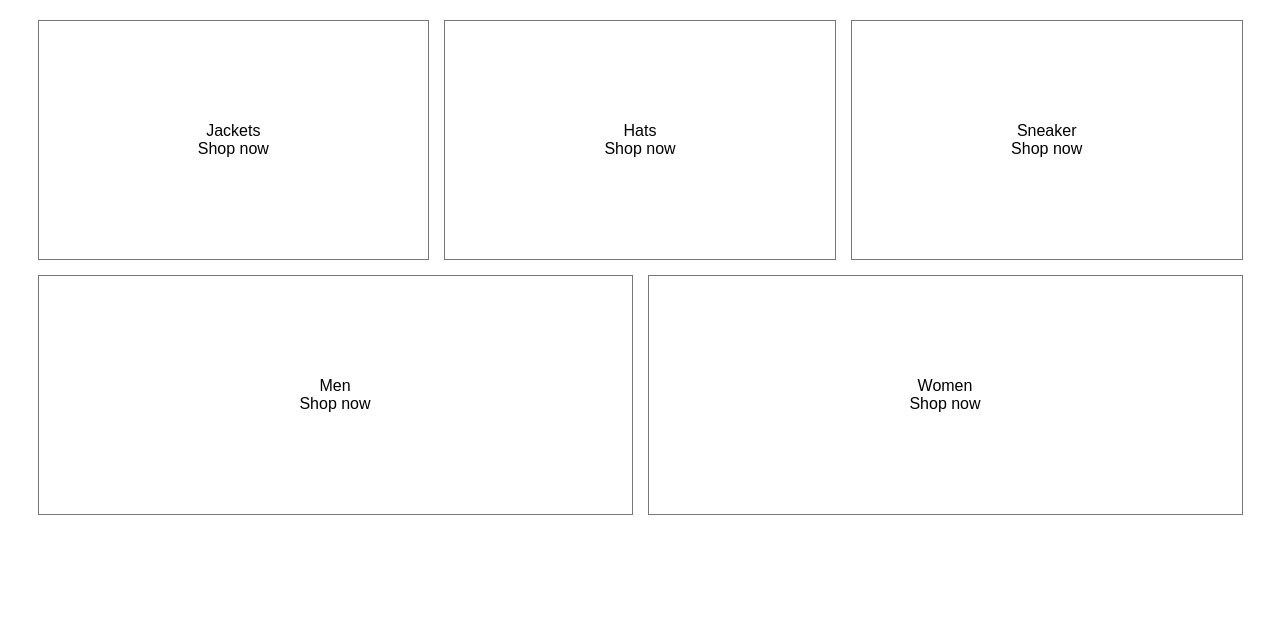
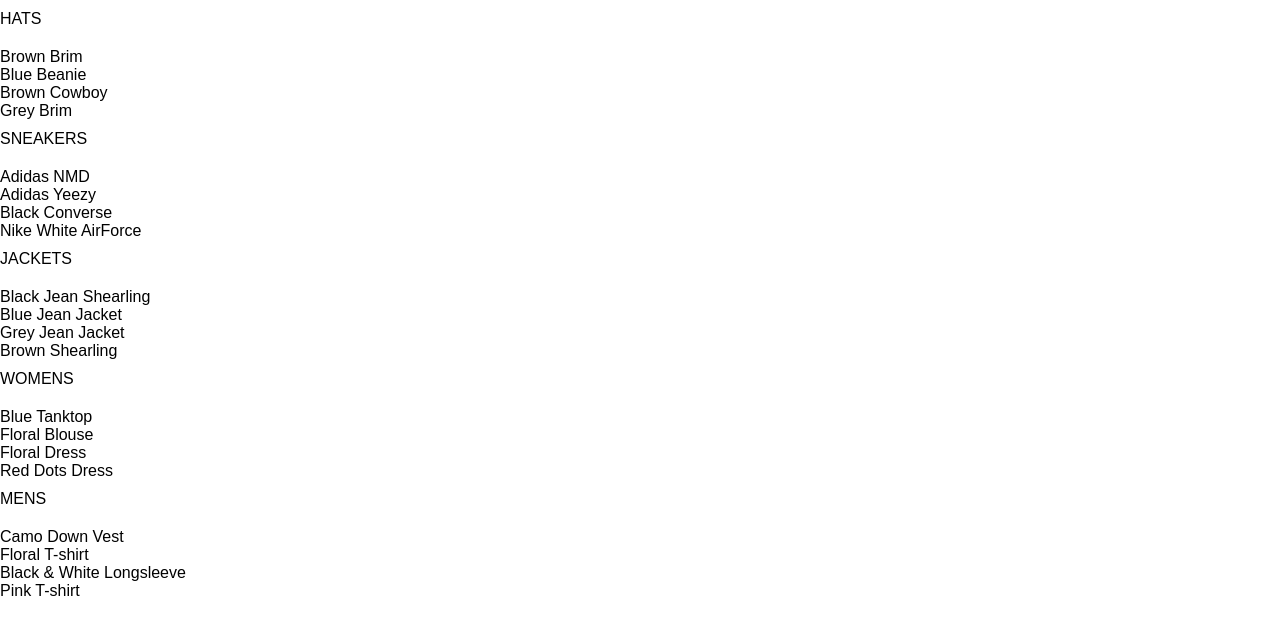
Before and after one commit to rafiurrafi/react-bootcamp, a React (Create React App) app: page /shop in a window 1280 px wide. Shown: the top 634 px of the page. Built offline with nearby package versions, Linux system fonts and the light colour scheme.

Commit message:
crown - added collection preview component

```diff
--- a/src/app.jsx
+++ b/src/app.jsx
@@ -4,12 +4,13 @@ import React from "react";
 import "./app.css";
 import Homepage from "./pages/homepage/homepage";
 import { BrowserRouter, Switch, Route } from "react-router-dom";
+import ShopPage from "./pages/shop/shopPage";
 class App extends React.Component {
   render() {
     return (
       <BrowserRouter>
         <Switch>
-          <Route path="/hats" component={() => <h1>Hats</h1>} />
+          <Route path="/shop" component={ShopPage} />
           <Route path="/" component={Homepage} />
         </Switch>
       </BrowserRouter>
--- /dev/null
+++ b/src/components/collection-preview/collectionPreview.jsx
@@ -0,0 +1,19 @@
+import React from "react";
+import "./collectionPreview.scss";
+
+const CollectionPreview = ({ title, items }) => {
+  return (
+    <div className="collection-preview">
+      <div className="title">{title.toUpperCase()}</div>
+      <div className="preview">
+        {items
+          .filter((item, idx) => idx < 4)
+          .map((item) => (
+            <div>{item.name}</div>
+          ))}
+      </div>
+    </div>
+  );
+};
+
+export default CollectionPreview;
--- /dev/null
+++ b/src/components/collection-preview/collectionPreview.scss
@@ -0,0 +1,6 @@
+.collection-preview {
+  .title {
+    margin-top: 10px;
+    margin-bottom: 20px;
+  }
+}
--- /dev/null
+++ b/src/pages/shop/shopPage.jsx
@@ -0,0 +1,23 @@
+import React from "react";
+import SHOP_DATA from "./shop_data";
+import CollectionPreview from "../../components/collection-preview/collectionPreview";
+class ShopPage extends React.Component {
+  constructor(props) {
+    super(props);
+    this.state = {
+      collections: SHOP_DATA,
+    };
+  }
+  render() {
+    const { collections } = this.state;
+    return (
+      <div className="shop-page">
+        {collections.map(({ _id, ...collectionProps }) => (
+          <CollectionPreview key={_id} {...collectionProps} />
+        ))}
+      </div>
+    );
+  }
+}
+
+export default ShopPage;
--- /dev/null
+++ b/src/pages/shop/shop_data.jsx
@@ -0,0 +1,248 @@
+const SHOP_DATA = [
+  {
+    id: 1,
+    title: "Hats",
+    routeName: "hats",
+    items: [
+      {
+        id: 1,
+        name: "Brown Brim",
+        imageUrl: "https://i.ibb.co/ZYW3VTp/brown-brim.png",
+        price: 25,
+      },
+      {
+        id: 2,
+        name: "Blue Beanie",
+        imageUrl: "https://i.ibb.co/ypkgK0X/blue-beanie.png",
+        price: 18,
+      },
+      {
+        id: 3,
+        name: "Brown Cowboy",
+        imageUrl: "https://i.ibb.co/QdJwgmp/brown-cowboy.png",
+        price: 35,
+      },
+      {
+        id: 4,
+        name: "Grey Brim",
+        imageUrl: "https://i.ibb.co/RjBLWxB/grey-brim.png",
+        price: 25,
+      },
+      {
+        id: 5,
+        name: "Green Beanie",
+        imageUrl: "https://i.ibb.co/YTjW3vF/green-beanie.png",
+        price: 18,
+      },
+      {
+        id: 6,
+        name: "Palm Tree Cap",
+        imageUrl: "https://i.ibb.co/rKBDvJX/palm-tree-cap.png",
+        price: 14,
+      },
+      {
+        id: 7,
+        name: "Red Beanie",
+        imageUrl: "https://i.ibb.co/bLB646Z/red-beanie.png",
+        price: 18,
+      },
+      {
+        id: 8,
+        name: "Wolf Cap",
+        imageUrl: "https://i.ibb.co/1f2nWMM/wolf-cap.png",
+        price: 14,
+      },
+      {
+        id: 9,
+        name: "Blue Snapback",
+        imageUrl: "https://i.ibb.co/X2VJP2W/blue-snapback.png",
+        price: 16,
+      },
+    ],
+  },
+  {
+    id: 2,
+    title: "Sneakers",
+    routeName: "sneakers",
+    items: [
+      {
+        id: 1,
+        name: "Adidas NMD",
+        imageUrl: "https://i.ibb.co/0s3pdnc/adidas-nmd.png",
+        price: 220,
+      },
+      {
+        id: 2,
+        name: "Adidas Yeezy",
+        imageUrl: "https://i.ibb.co/dJbG1cT/yeezy.png",
+        price: 280,
+      },
+      {
+        id: 3,
+        name: "Black Converse",
+        imageUrl: "https://i.ibb.co/bPmVXyP/black-converse.png",
+        price: 110,
+      },
+      {
+        id: 4,
+        name: "Nike White AirForce",
+        imageUrl: "https://i.ibb.co/1RcFPk0/white-nike-high-tops.png",
+        price: 160,
+      },
+      {
+        id: 5,
+        name: "Nike Red High Tops",
+        imageUrl: "https://i.ibb.co/QcvzydB/nikes-red.png",
+        price: 160,
+      },
+      {
+        id: 6,
+        name: "Nike Brown High Tops",
+        imageUrl: "https://i.ibb.co/fMTV342/nike-brown.png",
+        price: 160,
+      },
+      {
+        id: 7,
+        name: "Air Jordan Limited",
+        imageUrl: "https://i.ibb.co/w4k6Ws9/nike-funky.png",
+        price: 190,
+      },
+      {
+        id: 8,
+        name: "Timberlands",
+        imageUrl: "https://i.ibb.co/Mhh6wBg/timberlands.png",
+        price: 200,
+      },
+    ],
+  },
+  {
+    id: 3,
+    title: "Jackets",
+    routeName: "jackets",
+    items: [
+      {
+        id: 1,
+        name: "Black Jean Shearling",
+        imageUrl: "https://i.ibb.co/XzcwL5s/black-shearling.png",
+        price: 125,
+      },
+      {
+        id: 2,
+        name: "Blue Jean Jacket",
+        imageUrl: "https://i.ibb.co/mJS6vz0/blue-jean-jacket.png",
+        price: 90,
+      },
+      {
+        id: 3,
+        name: "Grey Jean Jacket",
+        imageUrl: "https://i.ibb.co/N71k1ML/grey-jean-jacket.png",
+        price: 90,
+      },
+      {
+        id: 4,
+        name: "Brown Shearling",
+        imageUrl: "https://i.ibb.co/s96FpdP/brown-shearling.png",
+        price: 165,
+      },
+      {
+        id: 5,
+        name: "Tan Trench",
+        imageUrl: "https://i.ibb.co/M6hHc3F/brown-trench.png",
+        price: 185,
+      },
+    ],
+  },
+  {
+    id: 4,
+    title: "Womens",
+    routeName: "womens",
+    items: [
+      {
+        id: 1,
+        name: "Blue Tanktop",
+        imageUrl: "https://i.ibb.co/7CQVJNm/blue-tank.png",
+        price: 25,
+      },
+      {
+        id: 2,
+        name: "Floral Blouse",
+        imageUrl: "https://i.ibb.co/4W2DGKm/floral-blouse.png",
+        price: 20,
+      },
+      {
+        id: 3,
+        name: "Floral Dress",
+        imageUrl: "https://i.ibb.co/KV18Ysr/floral-skirt.png",
+        price: 80,
+      },
+      {
+        id: 4,
+        name: "Red Dots Dress",
+        imageUrl: "https://i.ibb.co/N3BN1bh/red-polka-dot-dress.png",
+        price: 80,
+      },
+      {
+        id: 5,
+        name: "Striped Sweater",
+        imageUrl: "https://i.ibb.co/KmSkMbH/striped-sweater.png",
+        price: 45,
+      },
+      {
+        id: 6,
+        name: "Yellow Track Suit",
+        imageUrl: "https://i.ibb.co/v1cvwNf/yellow-track-suit.png",
+        price: 135,
+      },
+      {
+        id: 7,
+        name: "White Blouse",
+        imageUrl: "https://i.ibb.co/qBcrsJg/white-vest.png",
+        price: 20,
+      },
+    ],
+  },
+  {
+    id: 5,
+    title: "Mens",
+    routeName: "mens",
+    items: [
+      {
+        id: 1,
+        name: "Camo Down Vest",
+        imageUrl: "https://i.ibb.co/xJS0T3Y/camo-vest.png",
+        price: 325,
+      },
+      {
+        id: 2,
+        name: "Floral T-shirt",
+        imageUrl: "https://i.ibb.co/qMQ75QZ/floral-shirt.png",
+        price: 20,
+      },
+      {
+        id: 3,
+        name: "Black & White Longsleeve",
+        imageUrl: "https://i.ibb.co/55z32tw/long-sleeve.png",
+        price: 25,
+      },
+      {
+        id: 4,
+        name: "Pink T-shirt",
+        imageUrl: "https://i.ibb.co/RvwnBL8/pink-shirt.png",
+        price: 25,
+      },
+      {
+        id: 5,
+        name: "Jean Long Sleeve",
+        imageUrl: "https://i.ibb.co/VpW4x5t/roll-up-jean-shirt.png",
+        price: 40,
+      },
+      {
+        id: 6,
+        name: "Burgundy T-shirt",
+        imageUrl: "https://i.ibb.co/mh3VM1f/polka-dot-shirt.png",
+        price: 25,
+      },
+    ],
+  },
+];
+export default SHOP_DATA;
```
